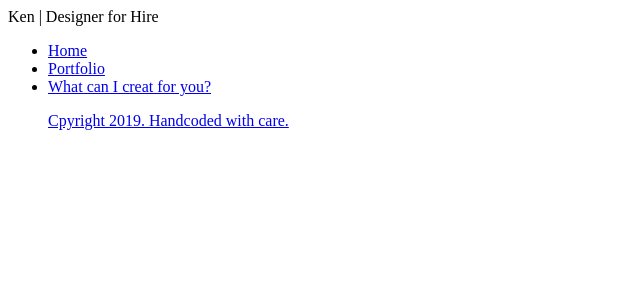
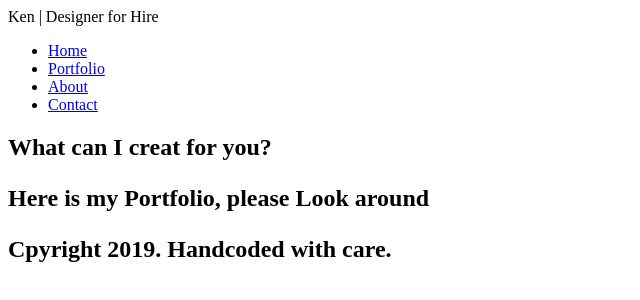
Before and after one commit to kmolin25/Ken.github.io, a plain HTML site: page index.html in a window 1280 px wide. Shown: the whole page, without its empty margins (0-640 px from the left). Drawn offline with Linux system fonts and the light colour scheme.

Commit message:
Changes from previous changes
Added more

```diff
--- a/index.html
+++ b/index.html
@@ -9,9 +9,12 @@
       <ul>
         <li><a href="#">Home</a></li>
         <li><a href="portfolio.html">Portfolio</a></li>
-        <li><a href="about.html
+        <li><a href="about.html">About</a></li>
+        <li><a href="contact.html">Contact</a></li>
+      </ul>
 
     <h1>What can I creat for you?</p>
+      <P>Here is my Portfolio, please Look around</p>
     <footer>Cpyright 2019. Handcoded with care.</footer>
   </body>
 </html>
```
